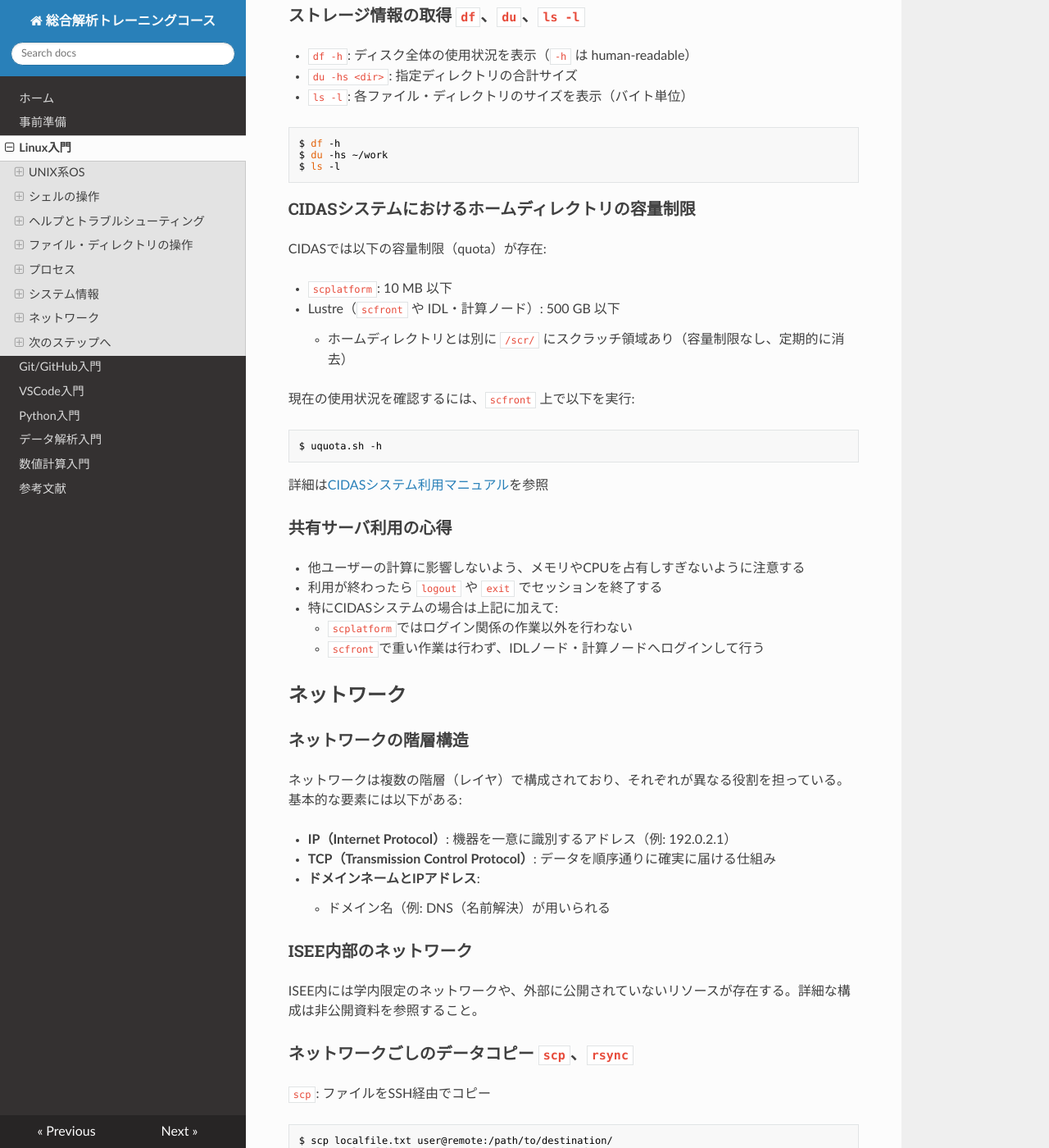
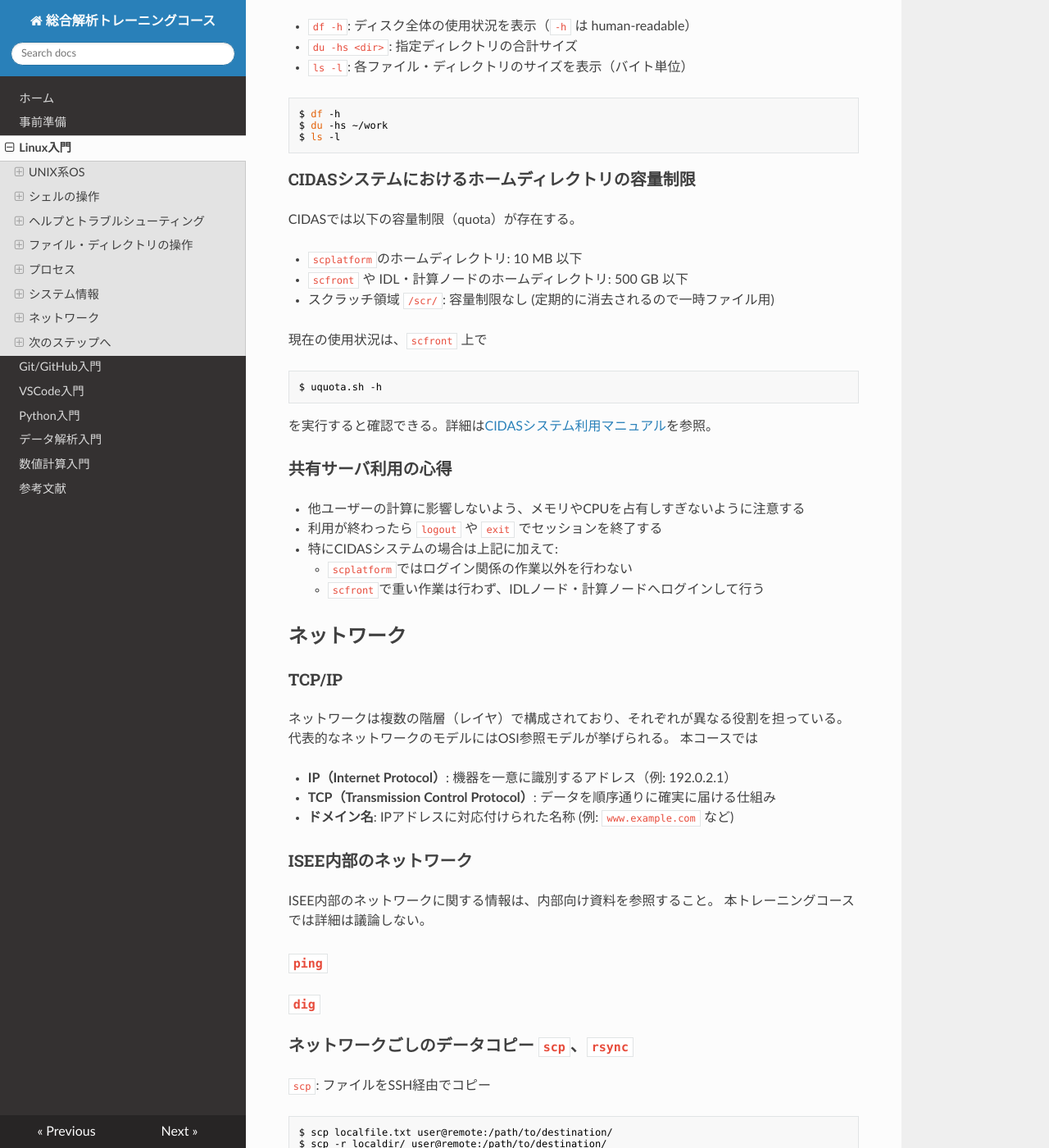
Before and after one commit to is-isee/training_course, an MkDocs documentation site: the page built from docs/linux_usage.md, in a window 1280 px wide and 1400 px high, scrolled down 15110 px. Shown: the whole window at 82% size. Built offline with MkDocs 1.6.1, drawn with Linux system fonts in a browser that asks for light colours; nearby versions of some CDN libraries; some of the changed text lies outside the part shown.

Commit message:
minor fix

````diff
--- a/docs/linux_usage.md
+++ b/docs/linux_usage.md
@@ -40,7 +40,7 @@
   - Portable Operating System Interfaceの略
   - UNIX系OS間の互換性を保つためのAPI／コマンド仕様
 - **本コースの位置づけ**
-  - 「Linux入門」を冠しますが、POSIX互換の思想やUNIX系OS全体の基礎を押さえることで、他OSへの応用力も身につけます
+  - 「Linux入門」という名称ですが、UNIX系OS全体の基礎を押さえることにもつながります。
 
 ## シェルの操作
 
@@ -94,9 +94,11 @@
 $ MYVAR=hello
 $ echo $MYVAR
 hello
-
-$ export MYVAR
-$ bash -c 'echo $MYVAR'   # 子シェルでも参照可能
+$ bash -c 'echo $MYVAR'   # シェル変数は子プロセスで参照不能
+                          # 何も出力されない
+$ export MYVAR            # シェル変数を環境変数に
+$ bash -c 'echo $MYVAR'   # 環境変数は子プロセスでも参照可能
+hello
 ```
 
 ### 環境変数 PATH とコマンドの呼び出し
@@ -570,23 +572,22 @@
 
 ### リモートでプロセスの実行を続けるには `nohup`、`screen`、`tmux`
 
-リモート接続（SSHなど）を切ってもプロセスを生かしたい場合は、次のいずれかの方法を使う:
-
-- `nohup`: ログアウト後もプロセスを継続
+リモート接続（SSHなど）を切ってもプロセスを生かしたい場合は、次のいずれかの方法を使う。
+`nohup`を使うとログアウト後もプロセスを継続できる。
 
 ```bash
 client$ ssh <server_name>
 $ bash -c "sleep 30 && echo Finished at `date` > tmp.txt" &
-$ exit    # ログアウトするとスクリプトの実行プロセスは終了してしまう
+$ exit    # ログアウトするとスクリプトの実行プロセスは途中で停止
 
 client$ ssh <server_name>
 $ nohup bash -c "sleep 30 && echo Finished at `date` > tmp.txt" &
-$ exit    # 30秒以内にログアウトしてもプロセスは終了しない
+$ exit    # 30秒以内にログアウトしてもプロセスは継続
 client$ ssh <server_name>
-$ cat nohup.txt
+$ cat tmp.txt
 ```
 
-- `screen` / `tmux`: 仮想ターミナル（ターミナルマルチプレクサ）を使ってセッションを維持できる。分割画面やセッションの再接続も可能。
+`screen`や`tmux`は仮想ターミナル（ターミナルマルチプレクサ）と呼ばれ、リモート接続切断後もプロセス維持できる。分割画面や切断したセッションへの再接続も可能。
 
 ```bash
 $ tmux           # 新しいセッションを開始
@@ -628,8 +629,6 @@
 ```bash
 $ kill <PID>
 ```
-
-(4) `kill -9` を使うと強制終了となるが、なるべく通常の `kill` を使う習慣を持つこと。
 
 ## システム情報
 
@@ -720,19 +719,19 @@
 
 ### CIDASシステムにおけるホームディレクトリの容量制限
 
-CIDASでは以下の容量制限（quota）が存在:
+CIDASでは以下の容量制限（quota）が存在する。
 
-- `scplatform`: 10 MB 以下
-- Lustre（`scfront` や IDL・計算ノード）: 500 GB 以下
-  - ホームディレクトリとは別に `/scr/` にスクラッチ領域あり（容量制限なし、定期的に消去）
+- `scplatform`のホームディレクトリ: 10 MB 以下
+- `scfront` や IDL・計算ノードのホームディレクトリ: 500 GB 以下
+- スクラッチ領域 `/scr/`: 容量制限なし (定期的に消去されるので一時ファイル用)
 
-現在の使用状況を確認するには、`scfront` 上で以下を実行:
+現在の使用状況は、`scfront` 上で
 
 ```bash
 $ uquota.sh -h
 ```
 
-詳細は[CIDASシステム利用マニュアル](https://chs.isee.nagoya-u.ac.jp/scwiki/doku.php?id=public:ja:manual:cidas:login)を参照
+を実行すると確認できる。詳細は[CIDASシステム利用マニュアル](https://chs.isee.nagoya-u.ac.jp/scwiki/doku.php?id=public:ja:manual:cidas:login)を参照。
 
 ### 共有サーバ利用の心得
 
@@ -744,18 +743,23 @@
 
 ## ネットワーク
 
-### ネットワークの階層構造
+### TCP/IP
 
-ネットワークは複数の階層（レイヤ）で構成されており、それぞれが異なる役割を担っている。基本的な要素には以下がある:
+ネットワークは複数の階層（レイヤ）で構成されており、それぞれが異なる役割を担っている。代表的なネットワークのモデルにはOSI参照モデルが挙げられる。
+本コースでは
 
 - **IP（Internet Protocol）**: 機器を一意に識別するアドレス（例: 192.0.2.1）
 - **TCP（Transmission Control Protocol）**: データを順序通りに確実に届ける仕組み
-- **ドメインネームとIPアドレス**:
-  - ドメイン名（例: <www.example.com）をIPアドレスに変換するには> DNS（名前解決）が用いられる
+- **ドメイン名**: IPアドレスに対応付けられた名称 (例: `www.example.com` など)
 
 ### ISEE内部のネットワーク
 
-ISEE内には学内限定のネットワークや、外部に公開されていないリソースが存在する。詳細な構成は非公開資料を参照すること。
+ISEE内部のネットワークに関する情報は、内部向け資料を参照すること。
+本トレーニングコースでは詳細は議論しない。
+
+### `ping`
+
+### `dig`
 
 ### ネットワークごしのデータコピー `scp`、`rsync`
 
````
